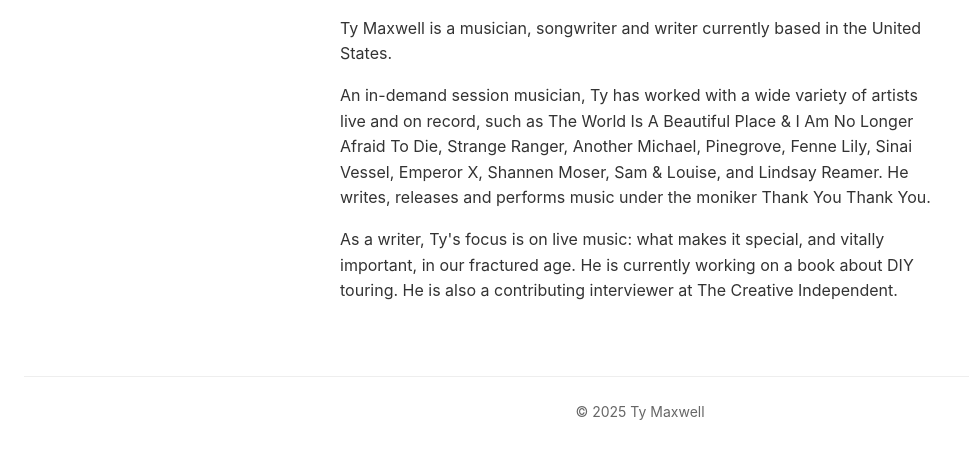
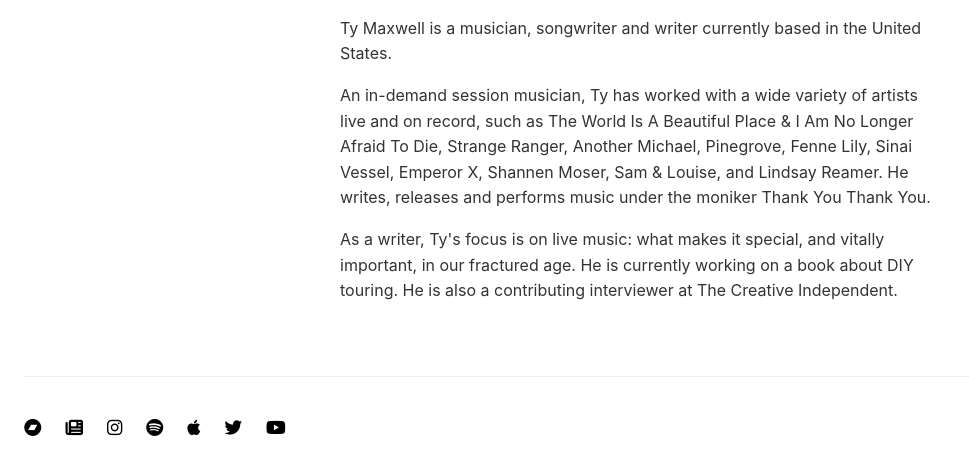
Before and after one commit to abethcrane/tymaxwell, a Jekyll site: the page built from index.html, in a window 1280 px wide. Shown: the part 493-956 px from the top of the page, without its empty margins (0-969 px from the left). Built offline with Jekyll 4.4.1, drawn with Linux system fonts in a browser that asks for light colours.

Commit message:
add social links into footer

```diff
--- a/_includes/footer.html
+++ b/_includes/footer.html
@@ -1,3 +1,3 @@
 <footer>
-    <p>&copy; {{ 'now' | date: "%Y" }} {{ site.title }}</p>
+    {% include social-icons.html %}
 </footer>
```
